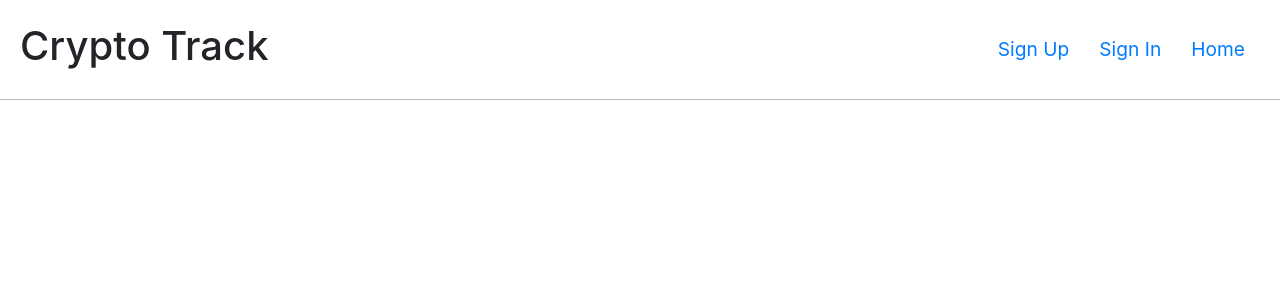
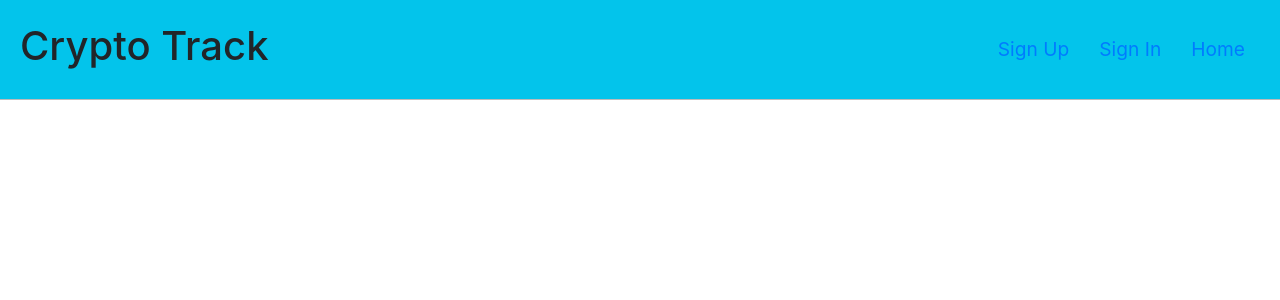
Before and after one commit to hjsharkey23/crypto-track-client, a React app: page / in a window 1280 px wide. Shown: the top 300 px of the page. Built offline with nearby package versions, Linux system fonts and the light colour scheme.

Commit message:
added blue background header

```diff
--- a/src/css/index.scss
+++ b/src/css/index.scss
@@ -1,7 +1,12 @@
+$blue: #03c4eb;
+
+
+
 body {
   font-family: sans-serif;
   margin: 0;
   padding: 0;
+  background-color: $blue;
 }
 
 .alert {
--- a/src/layout/Header.scss
+++ b/src/layout/Header.scss
@@ -1,4 +1,5 @@
 $charcoal: #bbb;
+$blue: #03c4eb;
 
 .main-header {
   align-items: center;
@@ -6,6 +7,7 @@ $charcoal: #bbb;
   display: flex;
   height: 100px;
   padding: 0 20px;
+  background-color: $blue;
 
   a,
   span {
```
